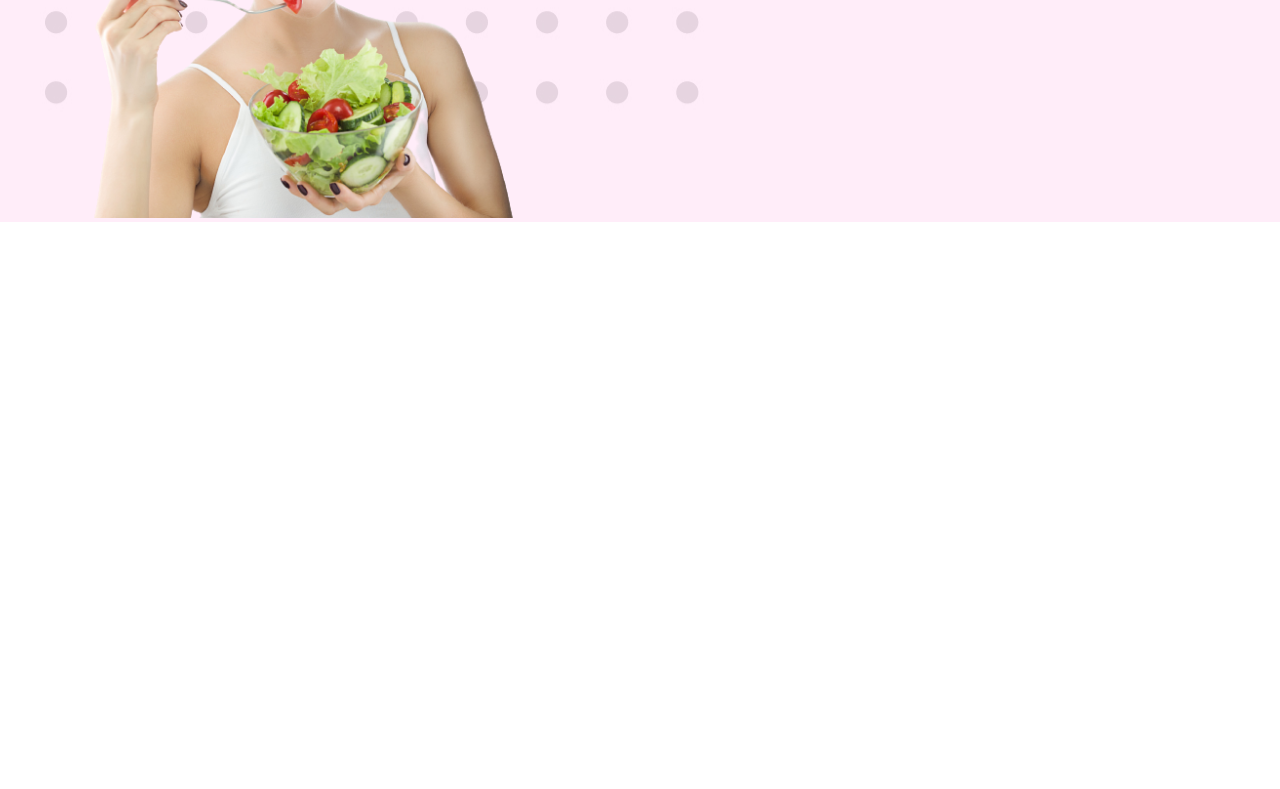
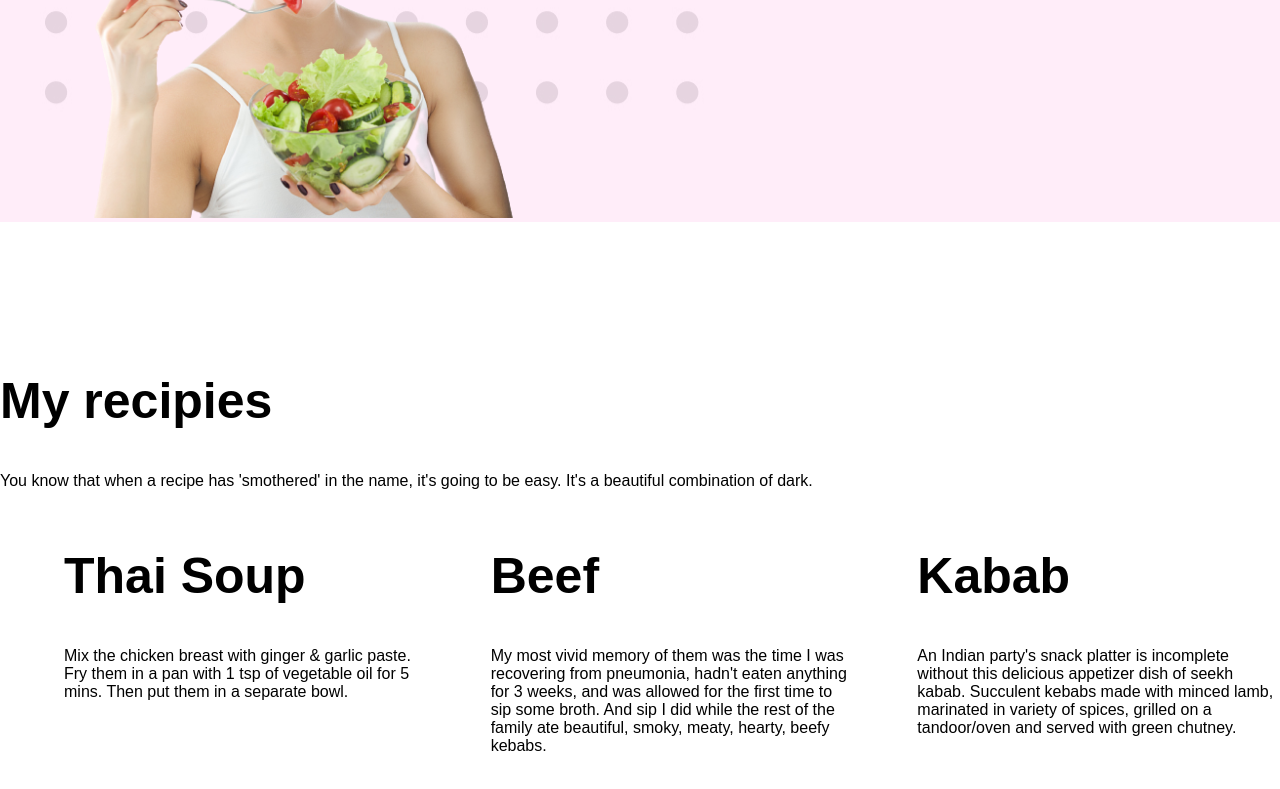
Before and after one commit to kawsarhossen1/my-food, a plain HTML site: page index.html in a window 1280 px wide. Shown: the part 983-1772 px from the top of the page. Before the commit the page ends 1355 px from the top, so only its background shows below. Drawn offline with Linux system fonts and the light colour scheme; a web font is replaced by a local one.

Commit message:
food added

```diff
--- a/index.html
+++ b/index.html
@@ -13,7 +13,7 @@
 </head>
 
 <body>
-    <section class="top-benner">
+    <section class="top-benner food-container">
         <div class="half-width">
             <h1> <span class="red-color">Skip</span> The Diet, Just Eat Healthy With Food shop</h1>
             <p>Imagine you don't need a diet because we provide healthy and delicious food for you!</p>
@@ -24,7 +24,7 @@
             <img src="images/female/Group 8425.png" alt="">
         </div>
     </section>
-    <section class="about-me">
+    <section class="about-me food-container">
         <div class="half-width">
             <img src="images/female/girl.png" alt="">
         </div>
@@ -37,6 +37,38 @@
         </div>
 
     </section>
+    <section class="my-recipies">
+        <h1>My recipies</h1>
+        <p>You know that when a recipe
+            has 'smothered' in the name, it's going to be easy. It's a beautiful combination of dark.</p>
+        <div class="food-container">
+            <div class="half-width">
+                <h1>Thai Soup</h1>
+                <p>Mix the chicken breast with ginger & garlic paste. Fry them in a pan with 1 tsp of vegetable oil for
+                    5
+                    mins. Then put them in a separate bowl.
+                </p>
+            </div>
+            <div class="half-width">
+                <h1>Beef</h1>
+                <p>My most vivid memory of them was the time I was recovering from pneumonia, hadn't eaten anything for
+                    3
+                    weeks, and was allowed for the first time to sip some broth. And sip I did while the rest of the
+                    family
+                    ate beautiful, smoky, meaty, hearty, beefy kebabs.
+                </p>
+            </div>
+            <div class="half-width">
+                <h1>Kabab</h1>
+                <p>An Indian party's snack platter is incomplete without this delicious appetizer dish of seekh kabab.
+                    Succulent kebabs made with minced lamb, marinated in variety of spices, grilled on a tandoor/oven
+                    and
+                    served with green chutney.
+                </p>
+            </div>
+        </div>
+
+    </section>
 </body>
 
 </html>
--- a/style.css
+++ b/style.css
@@ -9,7 +9,7 @@ h1{
 .red-color{
     color: red;
 }
-section{
+.food-container{
     display: flex;
     margin-bottom: 150px;
 }
```
